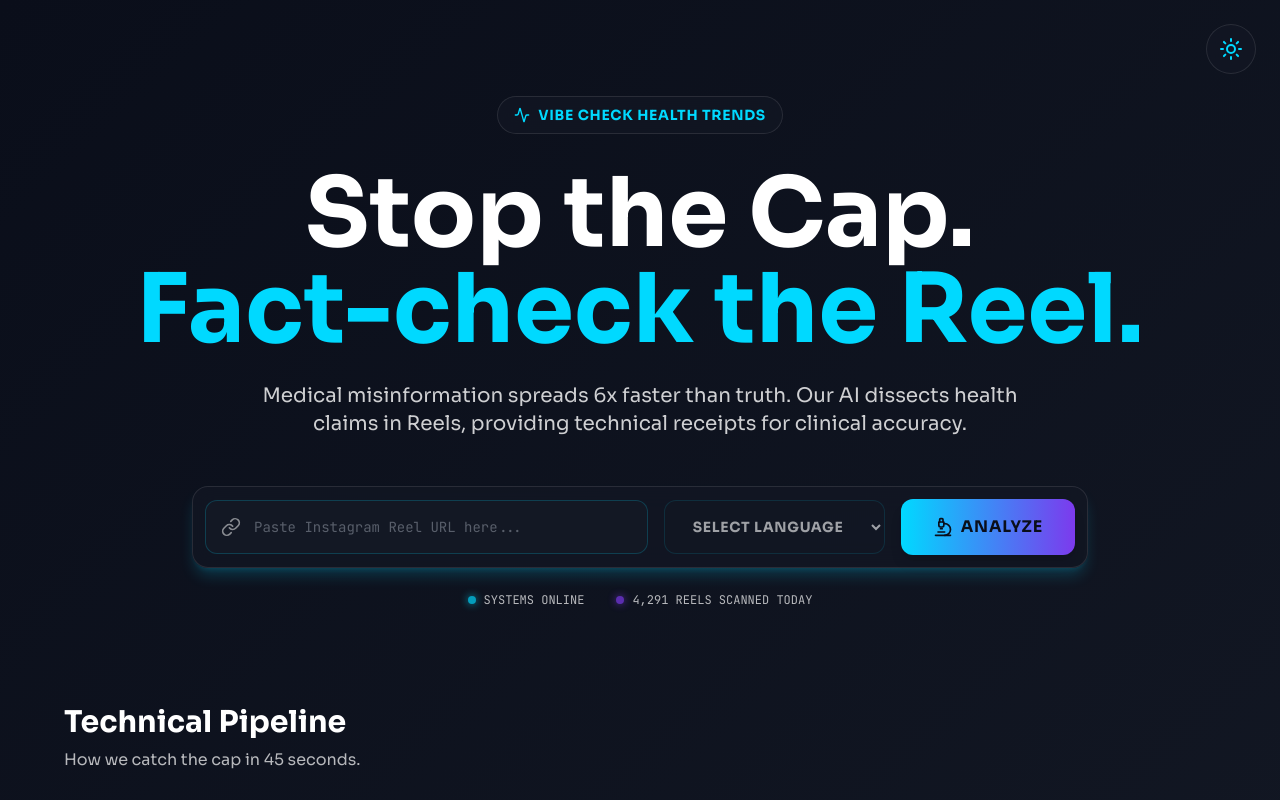
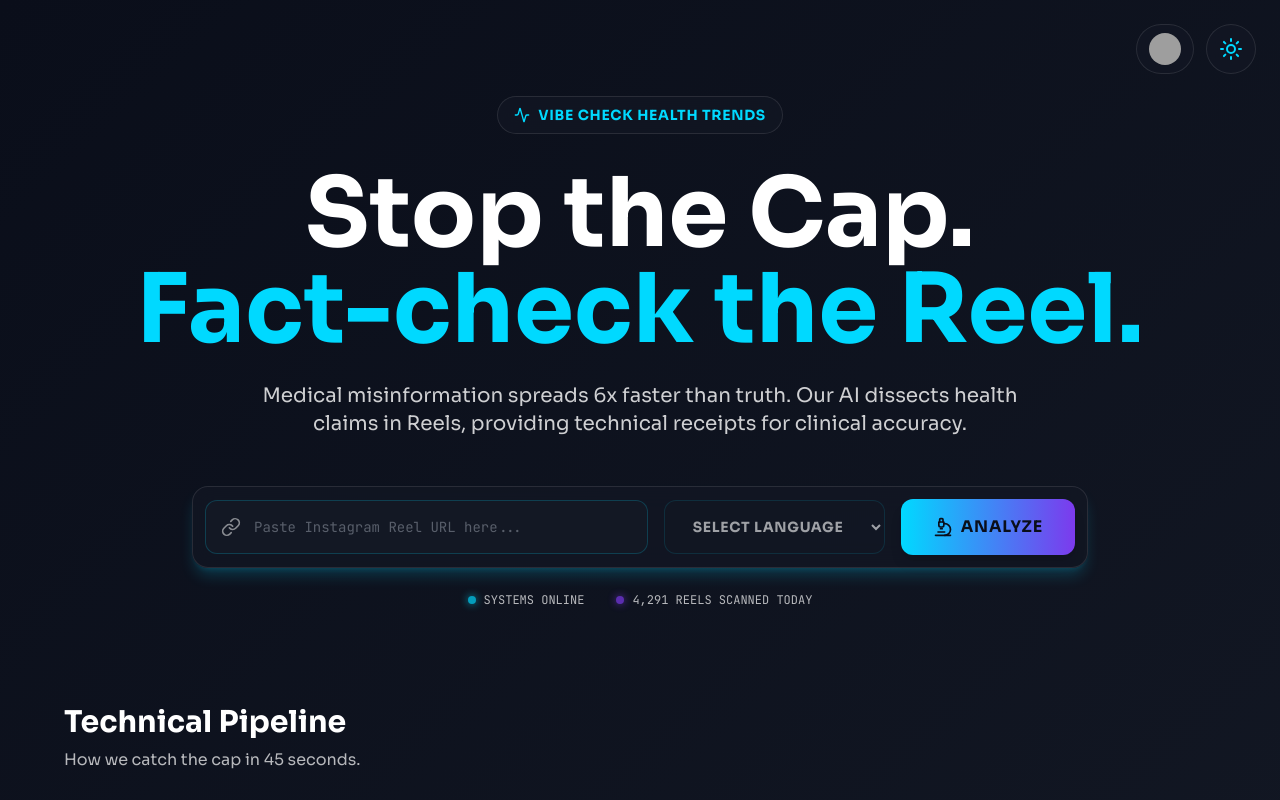
Before and after one commit to akshat657/Instagram_Reel_checker, a React app in the folder frontend/: page / in a window 1280 px wide. Shown: the top 800 px of the page. Built offline with nearby package versions, Linux system fonts and the light colour scheme; no server answers; grey boxes are pictures that could not be loaded; the HTML template or start-up script is replaced by a standard one.

Commit message:
feat: Add GitHub profile photo and link to header

```diff
--- a/frontend/src/App.jsx
+++ b/frontend/src/App.jsx
@@ -71,8 +71,31 @@ function App() {
         : 'bg-gradient-to-br from-clinical-bg-primary to-clinical-bg-secondary text-clinical-text-primary'
       }
     `}>
-      {/* Theme Toggle Button */}
-      <ThemeToggle theme={theme} onToggle={toggleTheme} />
+      {/* Header: Theme Toggle + GitHub Profile */}
+      <div className="fixed top-6 right-6 z-50 flex items-center gap-3">
+        {/* GitHub Profile */}
+        <a
+          href="https://github.com/akshat657"
+          target="_blank"
+          rel="noopener noreferrer"
+          className={`
+            flex items-center gap-2 px-3 py-2 rounded-full
+            ${theme === 'dark' ? 'glass-dark border-cyber-accent/30' : 'glass-light border-clinical-accent/30'}
+            border transition-all hover:scale-105
+            ${theme === 'dark' ? 'hover:border-cyber-accent' : 'hover:border-clinical-accent'}
+          `}
+          title="GitHub Profile"
+        >
+          <img
+            src="https://github.com/akshat657.png"
+            alt="GitHub Profile"
+            className="w-8 h-8 rounded-full"
+          />
+        </a>
+
+        {/* Theme Toggle */}
+        <ThemeToggle theme={theme} onToggle={toggleTheme} />
+      </div>
 
       {/* Page Content with AnimatePresence for smooth transitions */}
       <AnimatePresence mode="wait">
--- a/frontend/src/components/ThemeToggle.jsx
+++ b/frontend/src/components/ThemeToggle.jsx
@@ -10,7 +10,6 @@ function ThemeToggle({ theme, onToggle }) {
     <button
       onClick={onToggle}
       className={`
-        fixed top-6 right-6 z-50
         p-3 rounded-full
         transition-all duration-300 transform hover:scale-110
         ${theme === 'dark'
```
